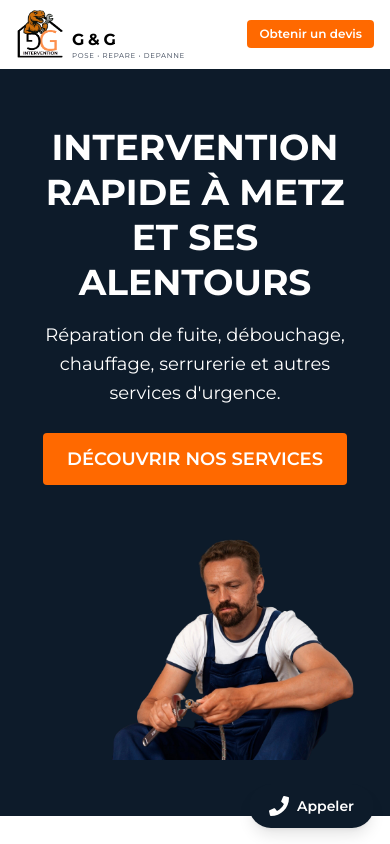
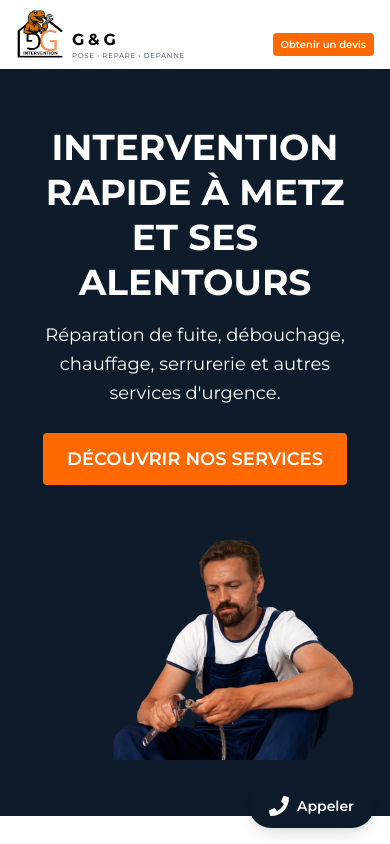
Before and after one commit to mikaelvery/chary-depannage-website, a Next.js app: page / in a window 390 px wide. Shown: the top 844 px of the page. Built offline with nearby package versions, Linux system fonts and the light colour scheme.

Commit message:
reduction de taille du bouton obtenir devis sur mobile

```diff
--- a/src/app/_components/Header.tsx
+++ b/src/app/_components/Header.tsx
@@ -21,14 +21,15 @@ export default function Header() {
         </div>
 
         {/* Bouton "Obtenir un devis" */}
-        <div className="flex items-center gap-2 sm:gap-4 whitespace-nowrap">
+        <div className="flex items-center gap-2 sm:gap-4 whitespace-nowrap pt-5">
           <Link
             href="../devis"
-            className="bg-orange-500 text-white font-semibold px-3 py-1.5 sm:px-4 sm:py-2 rounded hover:bg-orange-600 transition text-xs sm:text-sm"
+            className="bg-orange-500 text-white font-semibold px-2 py-1 sm:px-4 sm:py-2 rounded hover:bg-orange-600 transition text-[10px] sm:text-sm"
           >
             Obtenir un devis
           </Link>
         </div>
+
       </div>
     </header>
   );
```
